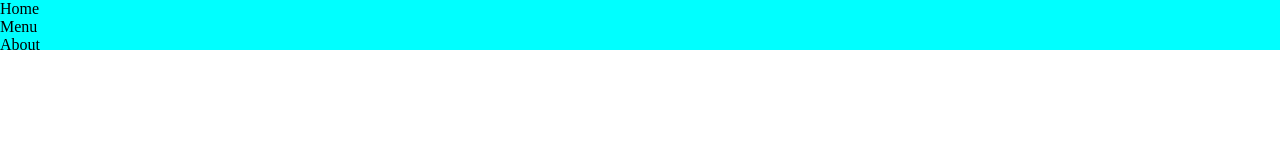
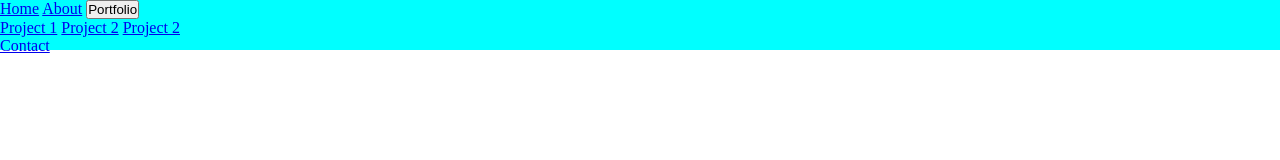
Before and after one commit to robisonwebdev/Dropdown-Menu-Template, a website: page index.html in a window 1280 px wide. Drawn offline with Linux system fonts and the light colour scheme.

Commit message:
Reworked the navbar

```diff
--- a/index.html
+++ b/index.html
@@ -9,9 +9,15 @@
 </head>
 <body>
     <div id="navbar">
-        <div id="home">Home</div>
-        <div id="menu">Menu</div>
-        <div id="about">About</div>
+        <a href="#">Home</a>
+        <a href="#">About</a>
+        <button class="dropdownBtn">Portfolio</button>
+        <div class="dropdownContent" id="portfolioDropdown">
+            <a href="#">Project 1</a>
+            <a href="#">Project 2</a>
+            <a href="#">Project 2</a>
+        </div>
+        <a href="#">Contact</a>
     </div>
     <script src="dropdownMenu.js"></script>
 </body>
```
